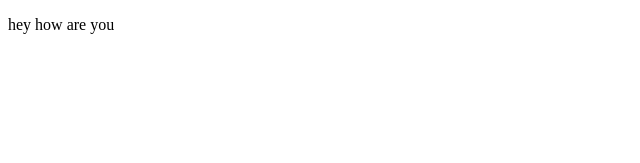
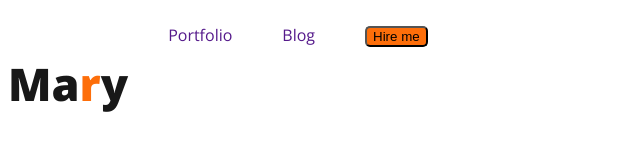
Before and after one commit to sourovroy999/webdeveloper-portfolio, a plain HTML site: page index.html in a window 1280 px wide. Shown: the whole page, without its empty margins (0-640 px from the left). Drawn offline with nearby package versions, Linux system fonts and the light colour scheme.

Commit message:
first day done

```diff
--- a/index.html
+++ b/index.html
@@ -4,6 +4,13 @@
     <meta charset="UTF-8">
     <meta name="viewport" content="width=device-width, initial-scale=1.0">
     <title>Web developer Portfolio</title>
+
+    <link rel="preconnect" href="https://fonts.googleapis.com">
+    <link rel="preconnect" href="https://fonts.gstatic.com" crossorigin>
+    <link href="https://fonts.googleapis.com/css2?family=Open+Sans:ital,wght@0,300..800;1,300..800&display=swap" rel="stylesheet">
+
+
+    <link rel="stylesheet" href="styles/styles.css">
 </head>
 <body>
     <header>
@@ -11,11 +18,15 @@
     </header>
 
     <main>
-         <section>
-            <p>
-                hey how are you
-            </p>
-         </section>
+        <nav>
+             <h3 class="nav-title"> Ma<span class="orange-color">r</span>y </h3>
+        <ul>
+            <li> <a href="">Portfolio</a></li>
+            <li> <a href="">Blog</a></li>
+            <li><button class="btn-primary">Hire me</button></li>
+        </ul>
+
+        </nav>
     </main>
 
     <footer>
--- /dev/null
+++ b/styles/styles.css
@@ -0,0 +1,37 @@
+
+body {
+    font-family: 'Lato', sans-serif;
+    font-family: 'Open Sans', sans-serif;
+}
+
+.orange-color {
+    color: #FD6E0A;
+}
+
+.btn-primary {
+    border-radius: 5px;
+    background: #FD6E0A;
+}
+
+nav {
+    display: flex;
+}
+
+.nav-title {
+    color: #181818;
+    font-size: 45px;
+    font-weight: 800;
+}
+
+nav > ul {
+    display: flex;
+}
+
+nav li {
+    list-style: none;
+    margin-right: 50px;
+}
+
+nav a {
+    text-decoration: none;
+}
```
